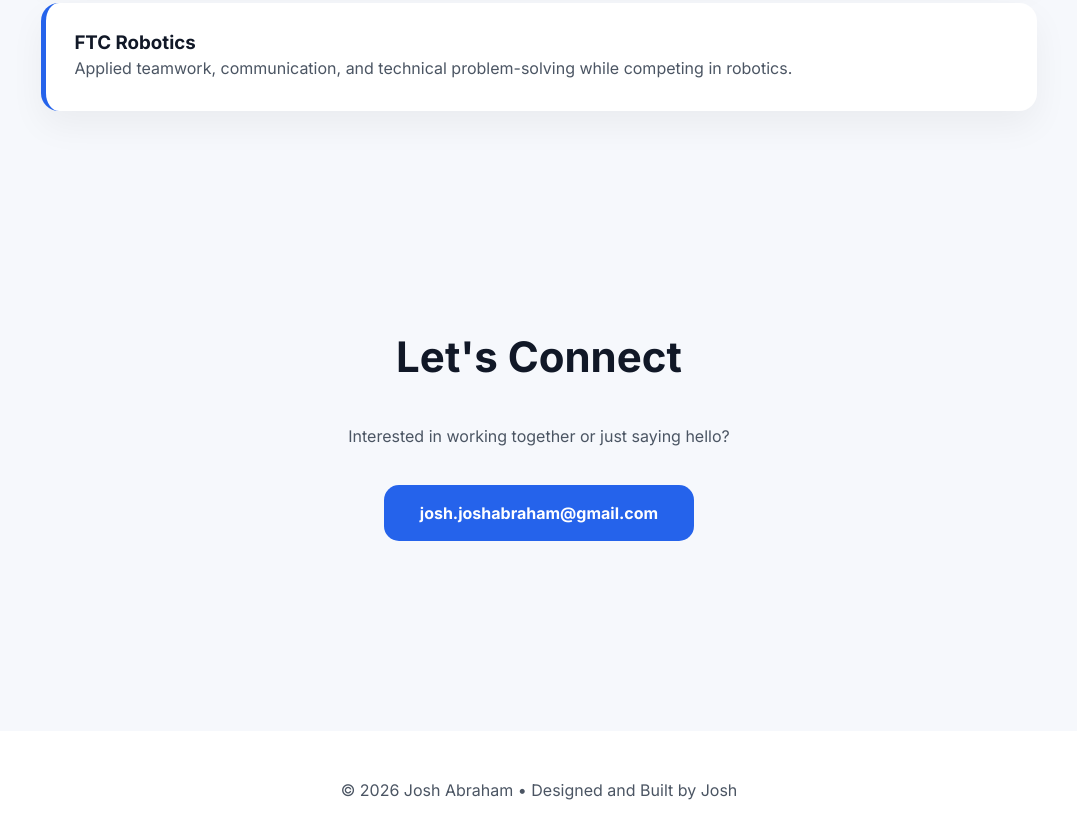
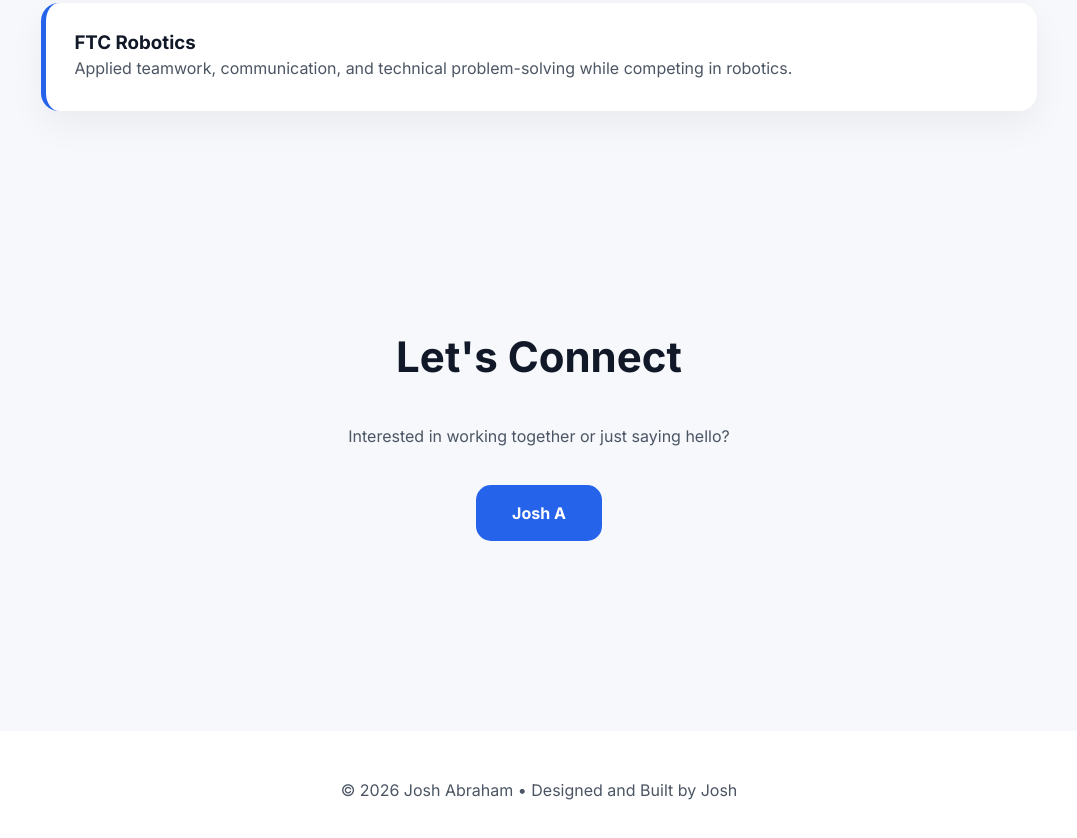
Before and after one commit to joshjoshabraham-stack/crispy-funicular, a plain HTML site: page index.html in a window 1280 px wide. Shown: the part 2854-3692 px from the top of the page, without its empty margins (101-1178 px from the left). Drawn offline with Linux system fonts and the light colour scheme.

Commit message:
Update index.html

```diff
--- a/index.html
+++ b/index.html
@@ -678,9 +678,10 @@ Interested in working together or just saying hello?
 
 </p>
 
-<a class="email" href="mailto:josh.joshabraham@gmail.com">
+<a class="email" href="mailto:Josh A.">
 
-josh.joshabraham@gmail.com
+Josh A
+
 
 </a>
 
```
